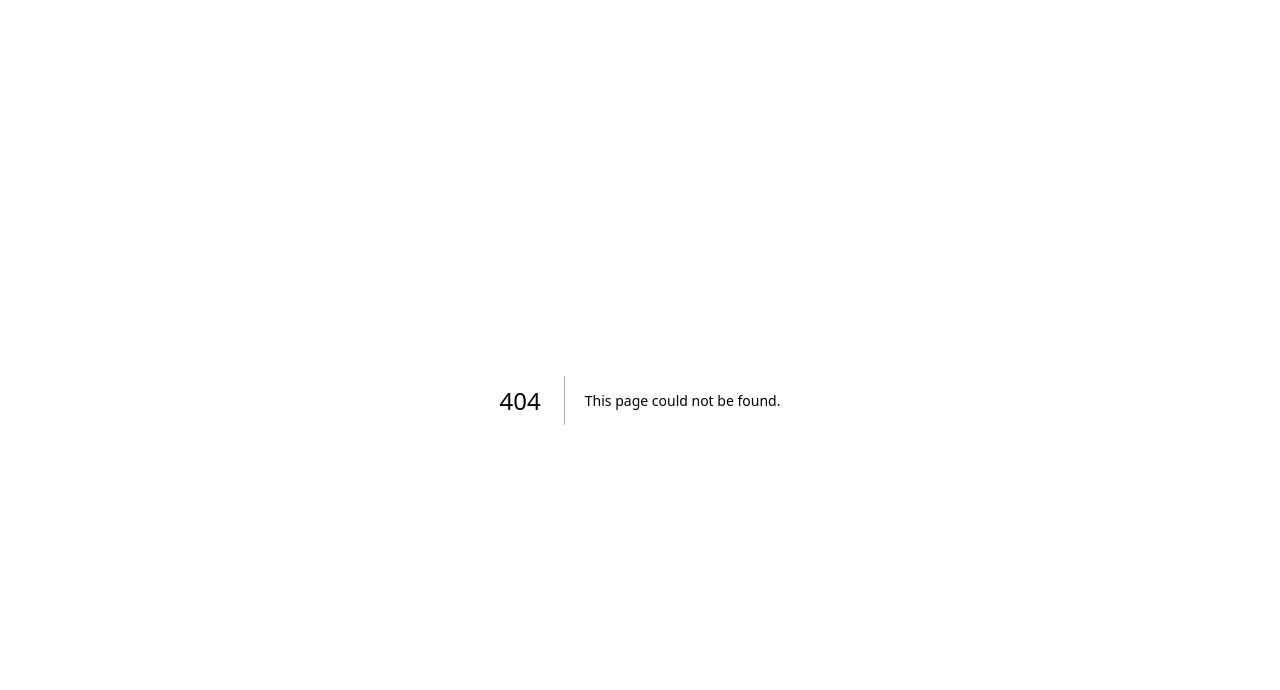
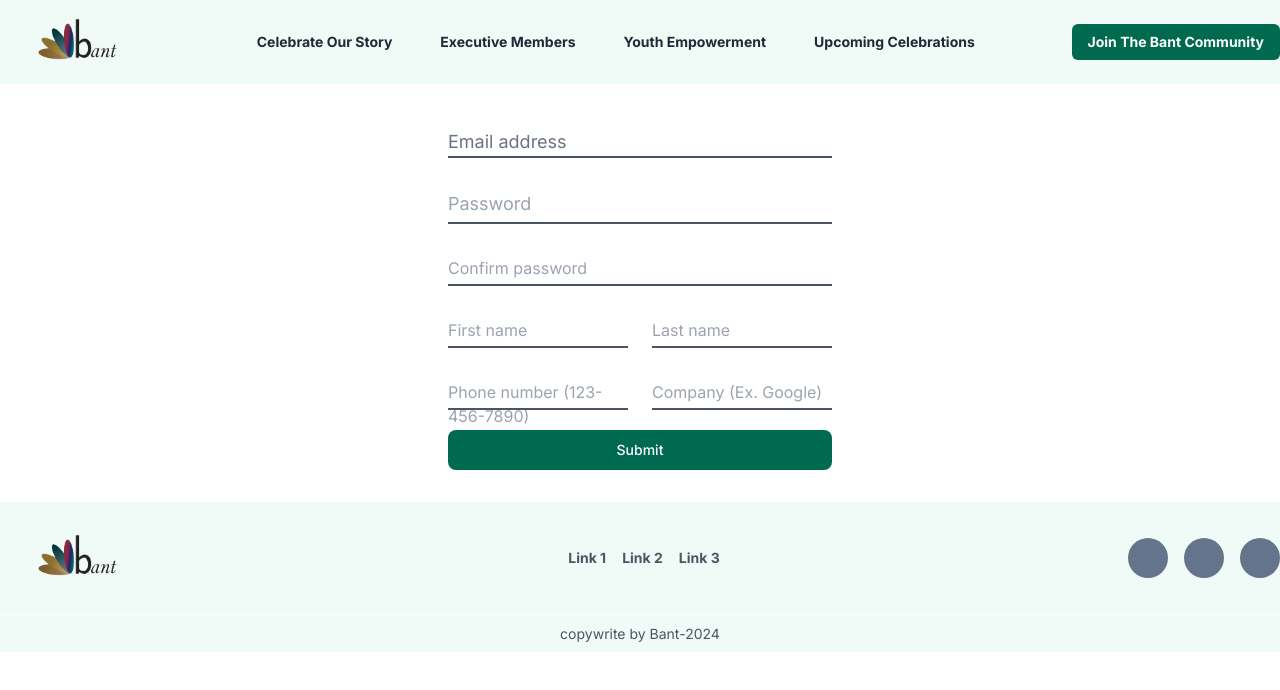
Before and after one commit to forks007/bant-app, a Next.js app: page /join-form in a window 1280 px wide. Before the commit this address had no page. Shown: the top 690 px of the page. Built offline with nearby package versions, Linux system fonts and the light colour scheme.

Commit message:
form added

```diff
--- /dev/null
+++ b/src/app/join-form/page.tsx
@@ -0,0 +1,16 @@
+import EventDetails from "@/components/event-details";
+import EventsList from "@/components/events-list";
+import Footer from "@/components/footer";
+import Header from "@/components/header";
+import RegisterForm from "@/components/join-form";
+import YouthList from "@/components/youth-list";
+
+export default function Home() {
+  return (
+    <main className="overflow-hidden">
+      <Header />
+      <RegisterForm />
+      <Footer />
+    </main>
+  );
+}
--- a/src/components/header.tsx
+++ b/src/components/header.tsx
@@ -30,9 +30,11 @@ const Header = () => {
               <Link href={"/events"}>upcoming celebrations</Link>
             </div>
           </nav>
-          <button className="bg-[#006A51] px-4 py-2 text-white capitalize rounded-md text-sm">
-            Join the bant community
-          </button>
+          <Link href={"/join-form"}>
+            <button className="bg-[#006A51] px-4 py-2 text-white capitalize rounded-md text-sm">
+              Join the bant community
+            </button>
+          </Link>
         </div>
       </SectionContainer>
     </>
--- /dev/null
+++ b/src/components/join-form.tsx
@@ -0,0 +1,131 @@
+const RegisterForm = () => {
+  return (
+    <form className="max-w-md mx-auto p-8 flex flex-col justify-center">
+      <div className="relative z-0 w-full mb-5 group">
+        <input
+          type="email"
+          name="floating_email"
+          id="floating_email"
+          className="block py-2.5 px-0 w-full text-sm  bg-transparent border-0 border-b-2 appearance-none text-white border-gray-600 focus:border-blue-500 focus:outline-none focus:ring-0  peer"
+          placeholder=" "
+          required
+        />
+        <label
+          htmlFor="floating_email"
+          className="peer-focus:font-medium absolute text-lg  text-gray-500 dark:text-gray-400 duration-300 transform -translate-y-8 scale-75 top-3 -z-10 origin-[0] peer-focus:start-0 rtl:peer-focus:translate-x-1/4 rtl:peer-focus:left-auto peer-focus:text-blue-600 peer-focus:dark:text-blue-500 peer-placeholder-shown:scale-100 peer-placeholder-shown:translate-y-0 peer-focus:scale-75 peer-focus:-translate-y-6"
+        >
+          Email address
+        </label>
+      </div>
+      <div className="relative z-0 w-full mb-5 group">
+        <input
+          type="password"
+          name="floating_password"
+          id="floating_password"
+          className="block py-2.5 px-0 w-full bg-transparent border-0 border-b-2  appearance-none text-white border-gray-600 focus:border-blue-500 focus:outline-none focus:ring-0  peer "
+          placeholder=" "
+          required
+        />
+        <label
+          htmlFor="floating_password"
+          className="peer-focus:font-medium absolute  text-lg  text-gray-400 duration-300 transform -translate-y-8 scale-75 top-3 -z-10 origin-[0] peer-focus:start-0 rtl:peer-focus:translate-x-1/4 peer-focus:text-blue-600 peer-focus:dark:text-blue-500 peer-placeholder-shown:scale-100 peer-placeholder-shown:translate-y-0 peer-focus:scale-75 peer-focus:-translate-y-6"
+        >
+          Password
+        </label>
+      </div>
+      <div className="relative z-0 w-full mb-5 group">
+        <input
+          type="password"
+          name="repeat_password"
+          id="floating_repeat_password"
+          className="block py-2.5 px-0 w-full text-sm bg-transparent border-0 border-b-2  appearance-none text-white border-gray-600 focus:border-blue-500 focus:outline-none focus:ring-0  peer"
+          placeholder=" "
+          required
+        />
+        <label
+          htmlFor="floating_repeat_password"
+          className="peer-focus:font-medium absolute  text-gray-400 duration-300 transform -translate-y-8 scale-75 top-3 -z-10 origin-[0] peer-focus:start-0 rtl:peer-focus:translate-x-1/4 peer-focus:text-blue-600 peer-focus:dark:text-blue-500 peer-placeholder-shown:scale-100 peer-placeholder-shown:translate-y-0 peer-focus:scale-75 peer-focus:-translate-y-6"
+        >
+          Confirm password
+        </label>
+      </div>
+      <div className="grid md:grid-cols-2 md:gap-6">
+        <div className="relative z-0 w-full mb-5 group">
+          <input
+            type="text"
+            name="floating_first_name"
+            id="floating_first_name"
+            className="block py-2.5 px-0 w-full text-sm bg-transparent border-0 border-b-2  appearance-none text-white border-gray-600 focus:border-blue-500 focus:outline-none focus:ring-0  peer"
+            placeholder=" "
+            required
+          />
+          <label
+            htmlFor="floating_first_name"
+            className="peer-focus:font-medium absolute  text-gray-400 duration-300 transform -translate-y-8 scale-75 top-3 -z-10 origin-[0] peer-focus:start-0 rtl:peer-focus:translate-x-1/4 peer-focus:text-blue-600 peer-focus:dark:text-blue-500 peer-placeholder-shown:scale-100 peer-placeholder-shown:translate-y-0 peer-focus:scale-75 peer-focus:-translate-y-6"
+          >
+            First name
+          </label>
+        </div>
+        <div className="relative z-0 w-full mb-5 group">
+          <input
+            type="text"
+            name="floating_last_name"
+            id="floating_last_name"
+            className="block py-2.5 px-0 w-full text-sm bg-transparent border-0 border-b-2  appearance-none text-white border-gray-600 focus:border-blue-500 focus:outline-none focus:ring-0  peer"
+            placeholder=" "
+            required
+          />
+          <label
+            htmlFor="floating_last_name"
+            className="peer-focus:font-medium absolute  text-gray-400 duration-300 transform -translate-y-8 scale-75 top-3 -z-10 origin-[0] peer-focus:start-0 rtl:peer-focus:translate-x-1/4 peer-focus:text-blue-600 peer-focus:dark:text-blue-500 peer-placeholder-shown:scale-100 peer-placeholder-shown:translate-y-0 peer-focus:scale-75 peer-focus:-translate-y-6"
+          >
+            Last name
+          </label>
+        </div>
+      </div>
+      <div className="grid md:grid-cols-2 md:gap-6">
+        <div className="relative z-0 w-full mb-5 group">
+          <input
+            type="tel"
+            pattern="[0-9]{3}-[0-9]{3}-[0-9]{4}"
+            name="floating_phone"
+            id="floating_phone"
+            className="block py-2.5 px-0 w-full text-sm bg-transparent border-0 border-b-2  appearance-none text-white border-gray-600 focus:border-blue-500 focus:outline-none focus:ring-0  peer"
+            placeholder=" "
+            required
+          />
+          <label
+            htmlFor="floating_phone"
+            className="peer-focus:font-medium absolute  text-gray-400 duration-300 transform -translate-y-8 scale-75 top-3 -z-10 origin-[0] peer-focus:start-0 rtl:peer-focus:translate-x-1/4 peer-focus:text-blue-600 peer-focus:dark:text-blue-500 peer-placeholder-shown:scale-100 peer-placeholder-shown:translate-y-0 peer-focus:scale-75 peer-focus:-translate-y-6"
+          >
+            Phone number (123-456-7890)
+          </label>
+        </div>
+        <div className="relative z-0 w-full mb-5 group">
+          <input
+            type="text"
+            name="floating_company"
+            id="floating_company"
+            className="block py-2.5 px-0 w-full text-sm bg-transparent border-0 border-b-2  appearance-none text-white border-gray-600 focus:border-blue-500 focus:outline-none focus:ring-0  peer"
+            placeholder=" "
+            required
+          />
+          <label
+            htmlFor="floating_company"
+            className="peer-focus:font-medium absolute  text-gray-400 duration-300 transform -translate-y-8 scale-75 top-3 -z-10 origin-[0] peer-focus:start-0 rtl:peer-focus:translate-x-1/4 peer-focus:text-blue-600 peer-focus:dark:text-blue-500 peer-placeholder-shown:scale-100 peer-placeholder-shown:translate-y-0 peer-focus:scale-75 peer-focus:-translate-y-6"
+          >
+            Company (Ex. Google)
+          </label>
+        </div>
+      </div>
+      <button
+        type="submit"
+        className="text-white bg-[#006A51] focus:ring-4 focus:outline-none font-medium rounded-lg text-sm w-full sm:w-auto px-5 py-2.5 text-center hover:bg-blue-700 focus:ring-[#006A51]"
+      >
+        Submit
+      </button>
+    </form>
+  );
+};
+
+export default RegisterForm;
```
